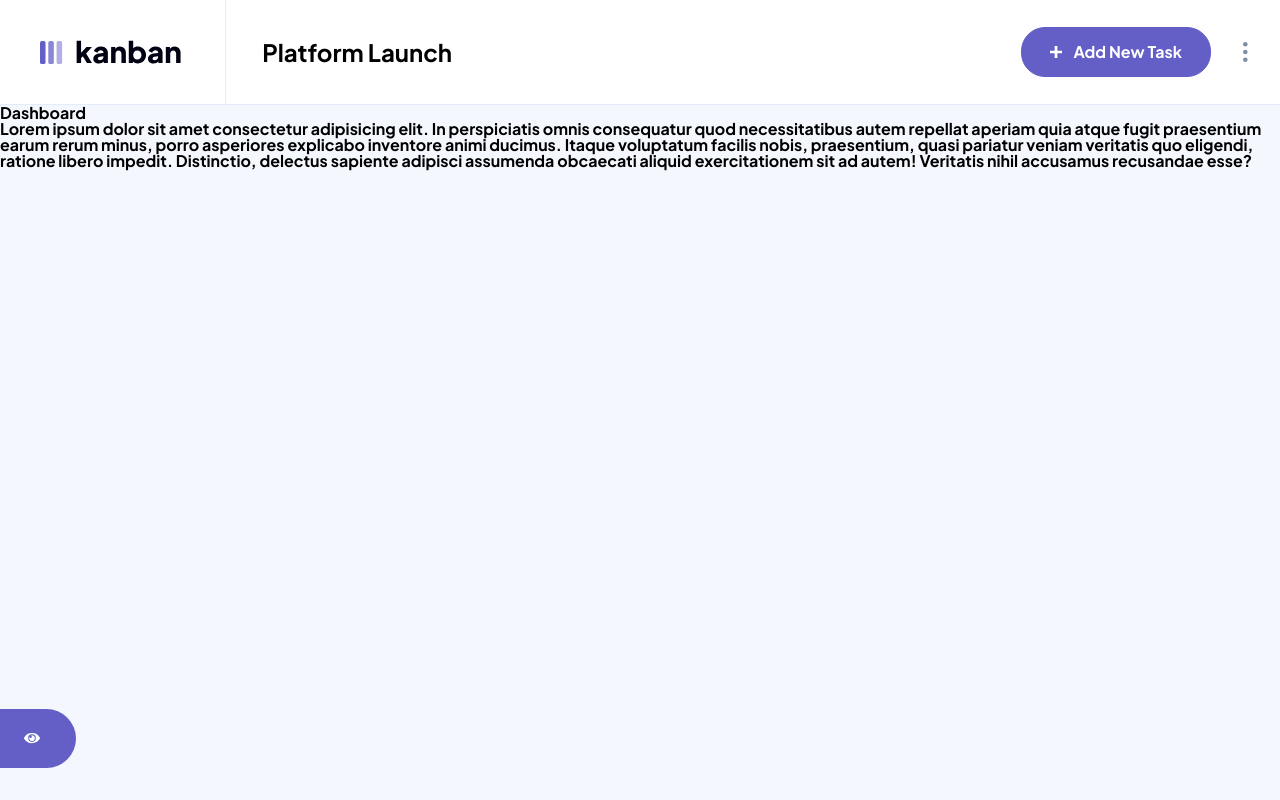
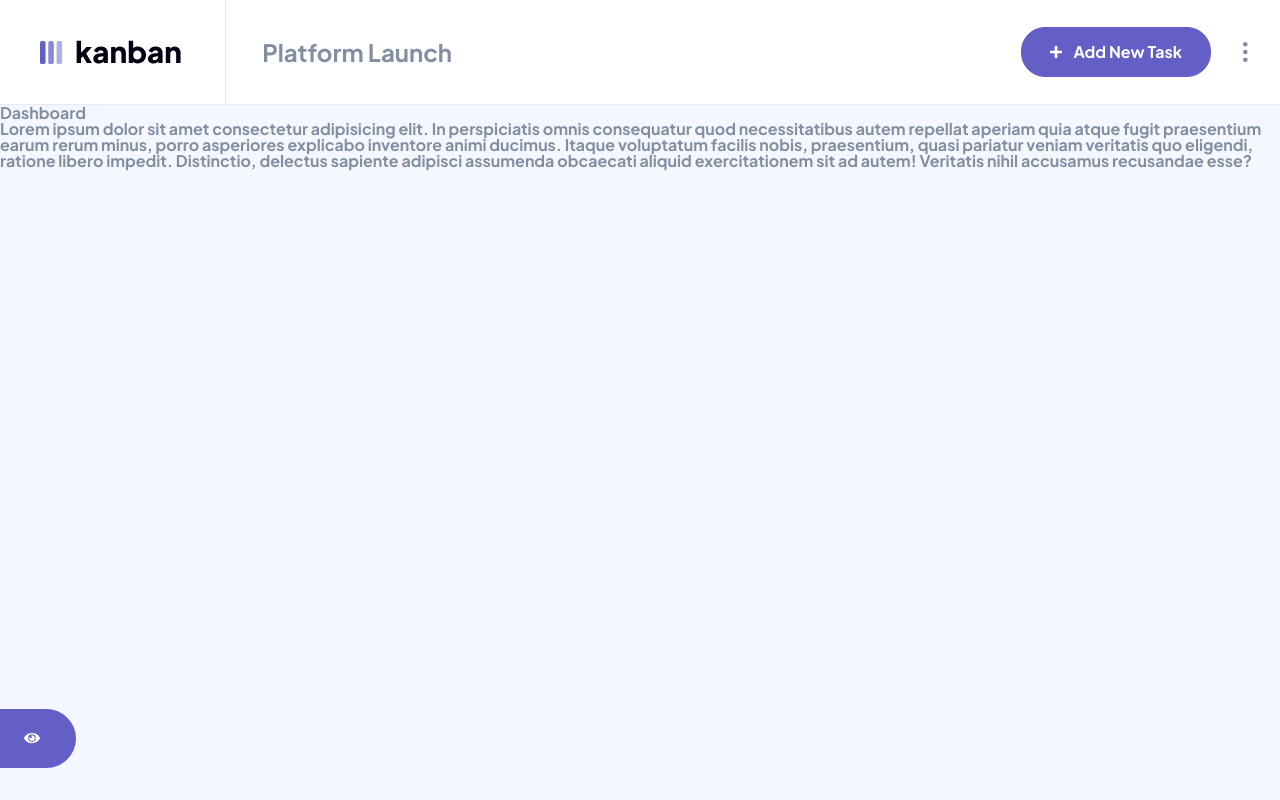
Before and after one commit to George-Boakye/kanban-task-management, a Nuxt app: page / in a window 1280 px wide. Built offline with nearby package versions, Linux system fonts and the light colour scheme.

Commit message:
Updated tailwind.css

```diff
--- a/assets/css/tailwind.css
+++ b/assets/css/tailwind.css
@@ -13,7 +13,7 @@
 }
 
 body {
-    @apply bg-gray-light font-bold leading-4
+    @apply bg-gray-light font-bold leading-4 text-gray dark:bg-black-dark
 }
 
 
@@ -46,7 +46,7 @@ input {
 }
 
 .btn {
-    @apply font-bold py-4 px-7 rounded-3xl border text-center inline-flex items-center;
+    @apply font-bold py-4 px-7 rounded-3xl border text-center inline-flex items-center dark:text-white
 }
 
 .btn-primary {
@@ -111,7 +111,7 @@ input {
 }
 
 .sidebar {
-    @apply w-[19rem] mr-[19rem] flex fixed top-0 bottom-0 flex-col flex-shrink-0 text-gray bg-white border-r border-r-light
+    @apply w-[19rem] mr-[19rem] flex fixed top-0 bottom-0 flex-col flex-shrink-0 text-gray bg-white border-r border-r-light dark:bg-gray-dark dark:border-dark
 }
 
 
```
